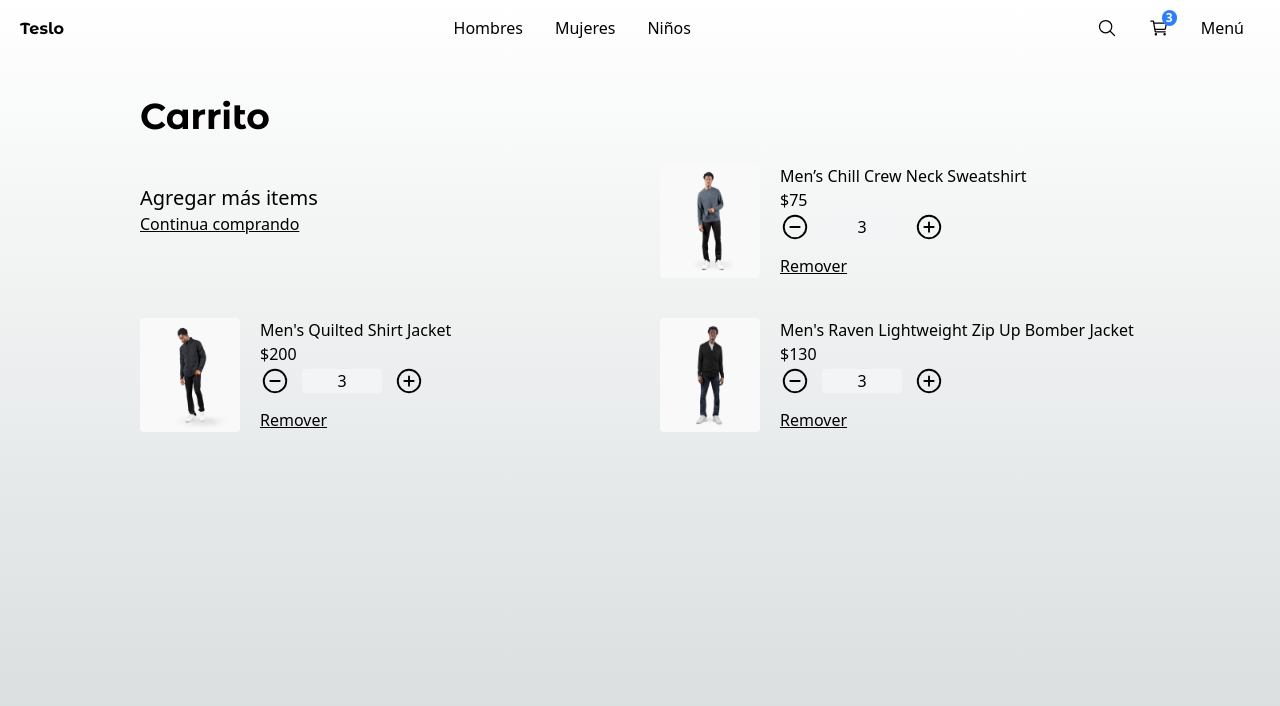
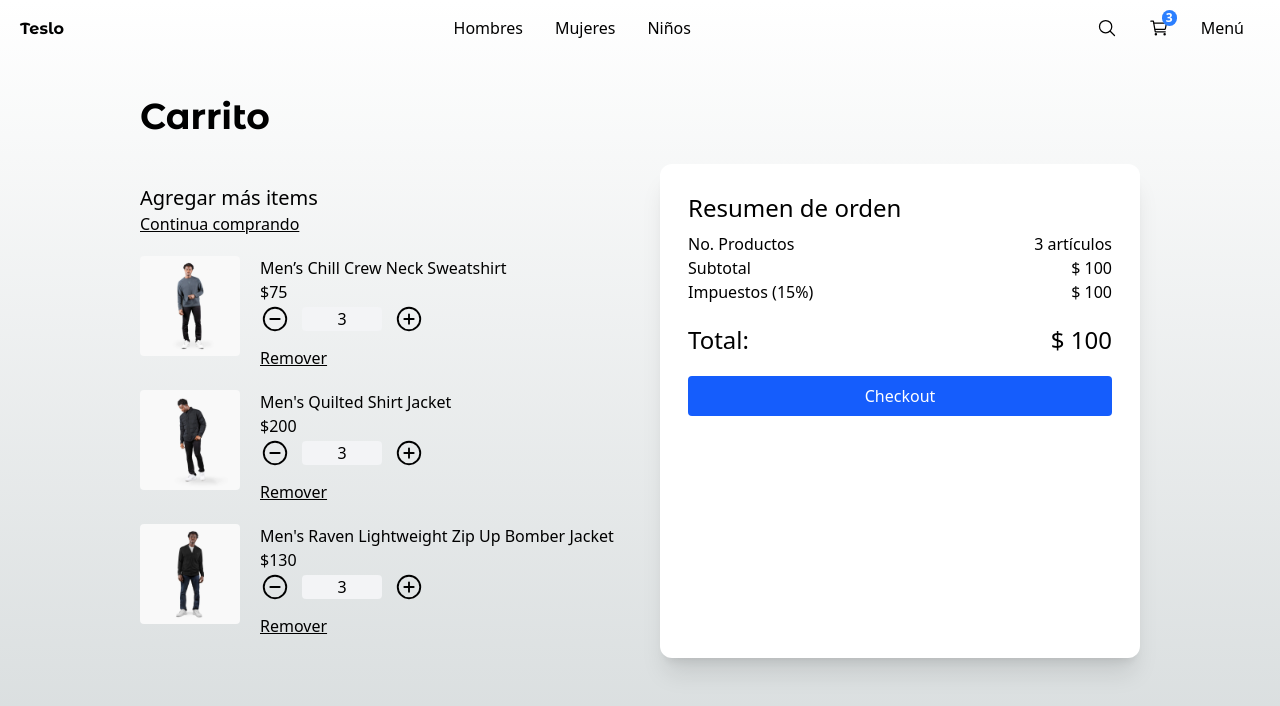
Before and after one commit to modoZen/next-teslo-shop, a Next.js app: page /cart in a window 1280 px wide. Shown: the top 706 px of the page. Built offline with nearby package versions, Linux system fonts and the light colour scheme.

Commit message:
pantalla carrito de compras 2

```diff
--- a/src/app/(shop)/cart/page.tsx
+++ b/src/app/(shop)/cart/page.tsx
@@ -24,15 +24,18 @@
             <Link href="/" className="underline mb-5">
               Continua comprando
             </Link>
-          </div>
 
             {/* Items */}
             {productsInCart.map((product) => (
-            <div key={product.slug} className="flex">
+              <div key={product.slug} className="flex mb-5">
                 <Image
                   src={`/products/${product.images[0]}`}
                   width={100}
                   height={100}
+                  style={{
+                    width: "100px",
+                    height: "100px",
+                  }}
                   alt={product.title}
                   className="mr-5 rounded"
                 />
@@ -47,6 +50,32 @@
               </div>
             ))}
           </div>
+
+          {/* checkout */}
+          <div className="bg-white rounded-xl shadow-xl p-7">
+            <h2 className="text-2xl mb-2">Resumen de orden</h2>
+
+            <div className="grid grid-cols-2">
+              <span>No. Productos</span>
+              <span className="text-right">3 artículos</span>
+              <span>Subtotal</span>
+              <span className="text-right">$ 100</span>
+              <span>Impuestos (15%)</span>
+              <span className="text-right">$ 100</span>
+              <span className="mt-5 text-2xl">Total:</span>
+              <span className="mt-5 text-2xl text-right">$ 100</span>
+            </div>
+
+            <div className="mt-5 mb-2 w-full">
+              <Link
+                className="flex btn-primary justify-center"
+                href="/checkout/address"
+              >
+                Checkout
+              </Link>
+            </div>
+          </div>
+        </div>
       </div>
     </div>
   );
```
Lines whose indentation alone changed are shown as unchanged.
